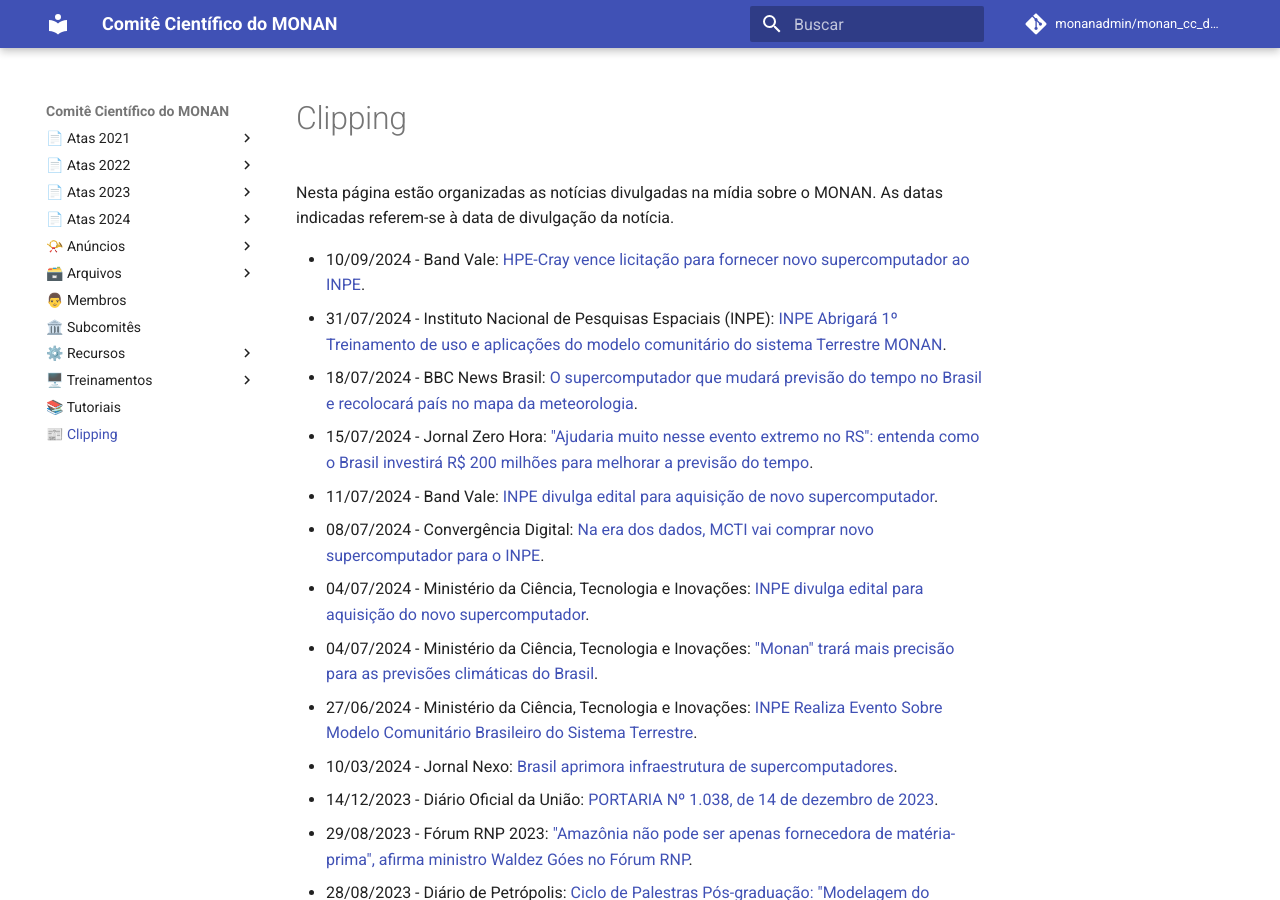
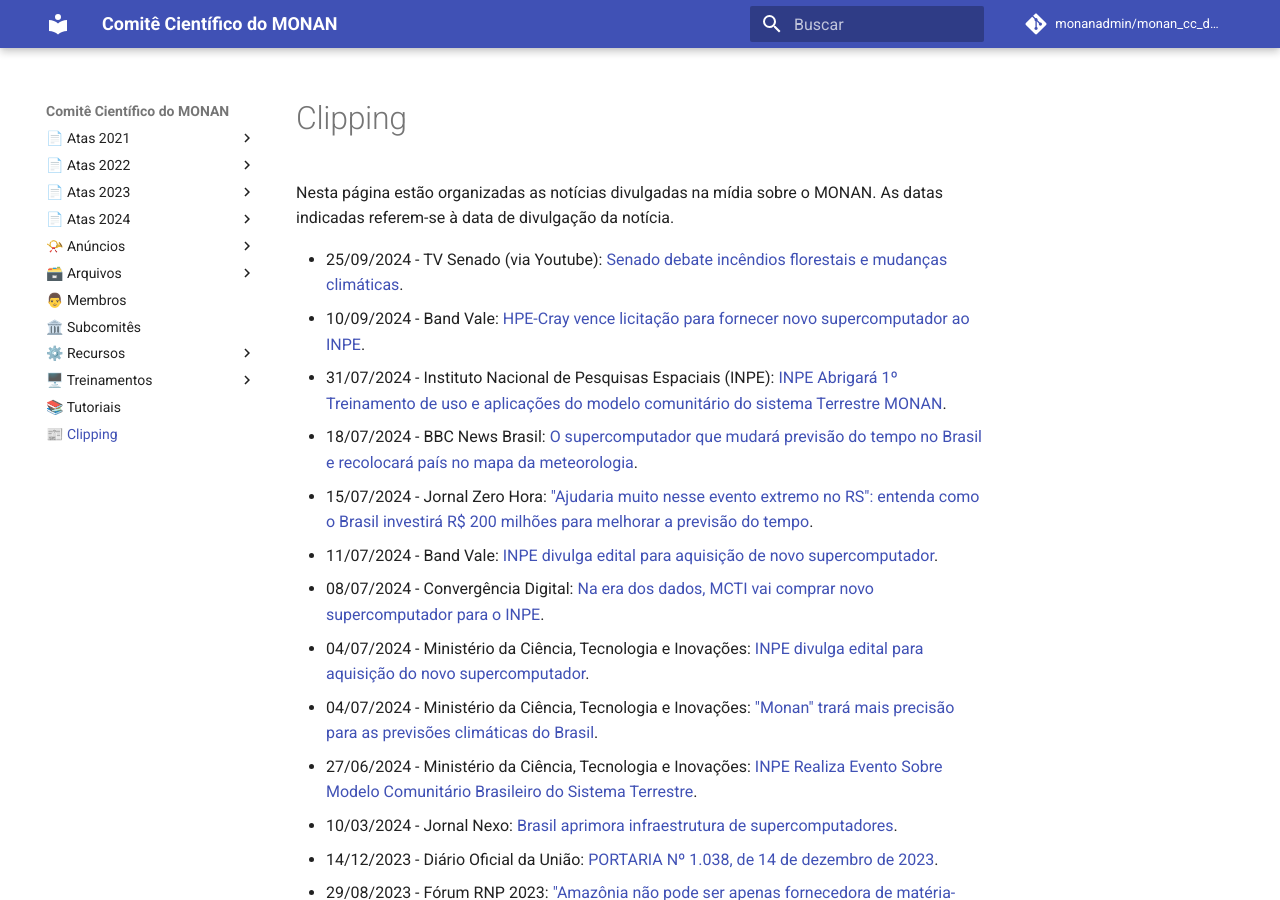
Before and after one commit to monanadmin/monan_cc_docs, an MkDocs documentation site: the page built from docs/clipping.md, in a window 1280 px wide and 900 px high. Built offline with MkDocs 1.6.1 and Material for MkDocs 9.7.7, drawn with Linux system fonts in a browser that asks for light colours; comment, search, counter and statistics services are not loaded.

Commit message:
Atualizando página clipping.md

```diff
--- a/docs/clipping.md
+++ b/docs/clipping.md
@@ -2,6 +2,7 @@
 
 Nesta página estão organizadas as notícias divulgadas na mídia sobre o MONAN. As datas indicadas referem-se à data de divulgação da notícia.
 
+* 25/09/2024 - TV Senado (via Youtube): [Senado debate incêndios florestais e mudanças climáticas](https://www.youtube.com/live/r3w0IPmuSJQ?si=EuRcQ6DSFqBwcIAx&t=3199).
 * 10/09/2024 - Band Vale: [HPE-Cray vence licitação para fornecer novo supercomputador ao INPE](https://www.band.uol.com.br/band-vale/noticias/hpe-cray-vence-licitacao-para-fornecer-novo-supercomputador-ao-inpe-202409100800).
 * 31/07/2024 - Instituto Nacional de Pesquisas Espaciais (INPE): [INPE Abrigará 1º Treinamento de uso e aplicações do modelo comunitário do sistema Terrestre MONAN](https://www.gov.br/inpe/pt-br/assuntos/ultimas-noticias/inpe-abrigara-1o-treinamento-de-uso-e-aplicacoes-do-modelo-comunitario-do-sistema-terrestre-monan).
 * 18/07/2024 - BBC News Brasil: [O supercomputador que mudará previsão do tempo no Brasil e recolocará país no mapa da meteorologia](https://www.bbc.com/portuguese/articles/c51ykgyq51vo).
```
